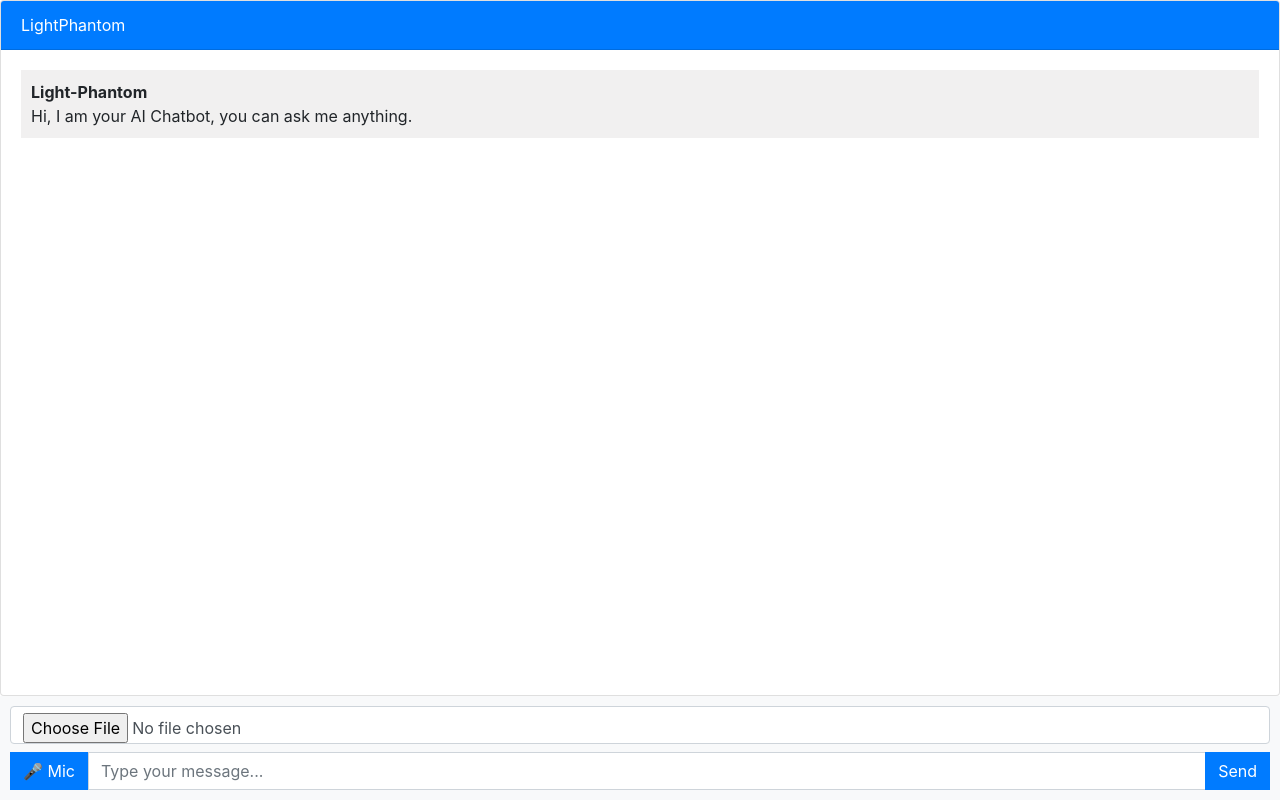
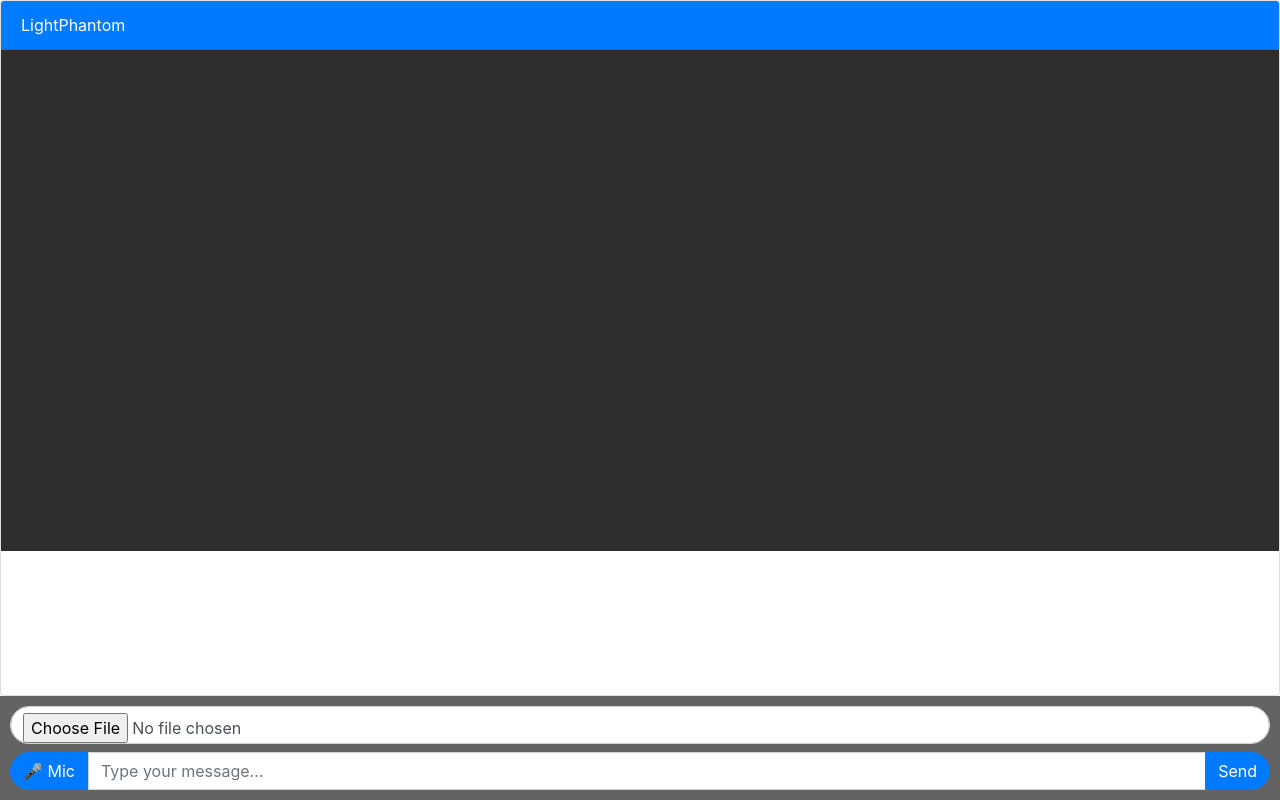
Before and after one commit to Hughboss432/django-reactagent, a Django app: page / in a window 1280 px wide. Run offline with Django 5.2, Linux system fonts and the light colour scheme; some libraries are stand-ins or nearby versions.

Commit message:
Atualização

```diff
--- a/myapp/urls.py
+++ /dev/null
@@ -1,6 +0,0 @@
-from django.urls import path
-from . import views
-
-urlpatterns = [
-    path('', views.chatbot, name='chatbot')
-]
--- a/myapp/views.py
+++ b/myapp/views.py
@@ -1,16 +1,22 @@
 from django.shortcuts import render
+from django.views import View
 from django.http import JsonResponse
 #
-#import asyncio
 from .app.mcp_tools import connect_to_server
-from langchain_core.messages import HumanMessage, AIMessage
+#from langchain_core.messages import HumanMessage, AIMessage
 
 
 # Create your views here.
+class ReactAgentView(View):
+    """
+    GET  → exibe a página 'chatbot.html'
+    POST → recebe a mensagem, fala com o MCP e devolve o JSON
+    """
 
+    async def get(self, request):
+        return render(request, 'chatbot.html')
 
-async def chatbot(request):
-    if request.method == 'POST':
+    async def post(self, request):
         message = request.POST.get('message', '').strip()
         if not message:
             return JsonResponse({'error': 'mensagem vazia'}, status=400)
@@ -23,6 +29,7 @@ async def chatbot(request):
                 status=502
             )
 
-        return JsonResponse({'message': message, 'response': response})
-
-    return render(request, 'chatbot.html')
+        return JsonResponse({
+            'message': message,
+            'response': response,
+        })
--- a/setup/urls.py
+++ b/setup/urls.py
@@ -15,9 +15,11 @@ Including another URLconf
     2. Add a URL to urlpatterns:  path('blog/', include('blog.urls'))
 """
 from django.contrib import admin
-from django.urls import path, include
+from django.urls import path
+
+from myapp.views import ReactAgentView
 
 urlpatterns = [
     path('admin/', admin.site.urls),
-    path('', include('myapp.urls'))
+    path('', ReactAgentView.as_view(), name="react_agent")
 ]
--- a/templates/chatbot.html
+++ b/templates/chatbot.html
@@ -8,6 +8,7 @@
 
     .messages-box {
       flex: 1;
+      background-color: #2e2e2e;
       overflow-y: auto;
     }
 
@@ -26,12 +27,14 @@
     }
 
     .sent {
-      background-color: #dcf8c6;
+      background-color: #b3ffb3;
+      border-radius: 20px;
       align-self: flex-end;
     }
 
     .received {
-      background-color: #f1f0f0;
+      background-color: #adffed;
+      border-radius: 20px;
       align-self: flex-start;
     }
 
@@ -41,7 +44,7 @@
       gap: 8px;                 /* espaço entre as duas linhas           */
       bottom: 0; left: 0; right: 0;
       padding: 10px;
-      background: #f8f9fa;
+      background: #636363;
     }
 
     .widgets-form{              /* opção: mantém botões lado a lado      */
@@ -56,8 +59,16 @@
       border-right: none;
     }
 
+    .btn-send-mic {
+      border-radius: 20px 0 0 20px;
+    }
+
     .btn-send {
-      border-radius: 0;
+      border-radius: 0 20px 20px 0;
+    }
+
+    .file-input {
+      border-radius: 20px;
     }
 
     .chat-container {
@@ -78,14 +89,14 @@
       <ul class="list-unstyled messages-list">
 
         <li class="message received">
-          <div class="message-text">
+          <!-- <div class="message-text">
             <div class="message-sender">
               <b>Light-Phantom</b>
             </div>
             <div class="message-content">
               Hi, I am your AI Chatbot, you can ask me anything.
             </div>
-          </div>
+          </div> -->
         </li>
       </ul>
 
@@ -100,7 +111,7 @@
       <input type="file" class="form-control file-input" name="file" id="fileInput">
     </div>
     <div class="input-group">
-      <button type="button" class="btn btn-primary btn-send mic-input" id="recBtn">🎤 Mic</button>
+      <button type="button" class="btn btn-primary btn-send-mic mic-input" id="recBtn">🎤 Mic</button>
       <input type="text" class="form-control message-input" placeholder="Type your message...">
       <div class="input-group-append">
         <button type="submit" class="btn btn-primary btn-send">Send</button>
@@ -126,12 +137,21 @@
       messageItem.classList.add('message', 'sent');
       messageItem.innerHTML = `
         <div class="message-text">
-          <div class="message-sender"><b>You</b></div>
+          <div class="message-sender">
+            <b>User - (${ new Date().toLocaleTimeString(
+                    [],
+                    {year: 'numeric',
+                     month: 'numeric',
+                     day: 'numeric',
+                     hour: '2-digit',
+                     minute: '2-digit'
+            }) }):</b>
+          </div>
           <div class="message-content">${message}</div>
         </div>`;
       messageList.appendChild(messageItem);
 
-      messageInput.value = '';          // agora limpa
+      messageInput.value = '';          // limpar barra
 
       // envia ao servidor
       fetch('', {
@@ -148,7 +168,16 @@
         reply.classList.add('message', 'received');
         reply.innerHTML = `
           <div class="message-text">
-            <div class="message-sender"><b>LPhantom</b></div>
+            <div class="message-sender">
+              <b>LPhantom - (${ new Date().toLocaleTimeString(
+                    [],
+                    {year: 'numeric',
+                     month: 'numeric',
+                     day: 'numeric',
+                     hour: '2-digit',
+                     minute: '2-digit'
+              }) }):</b>
+            </div>
             <div class="message-content">${data.response}</div>
           </div>`;
         messageList.appendChild(reply);
```
